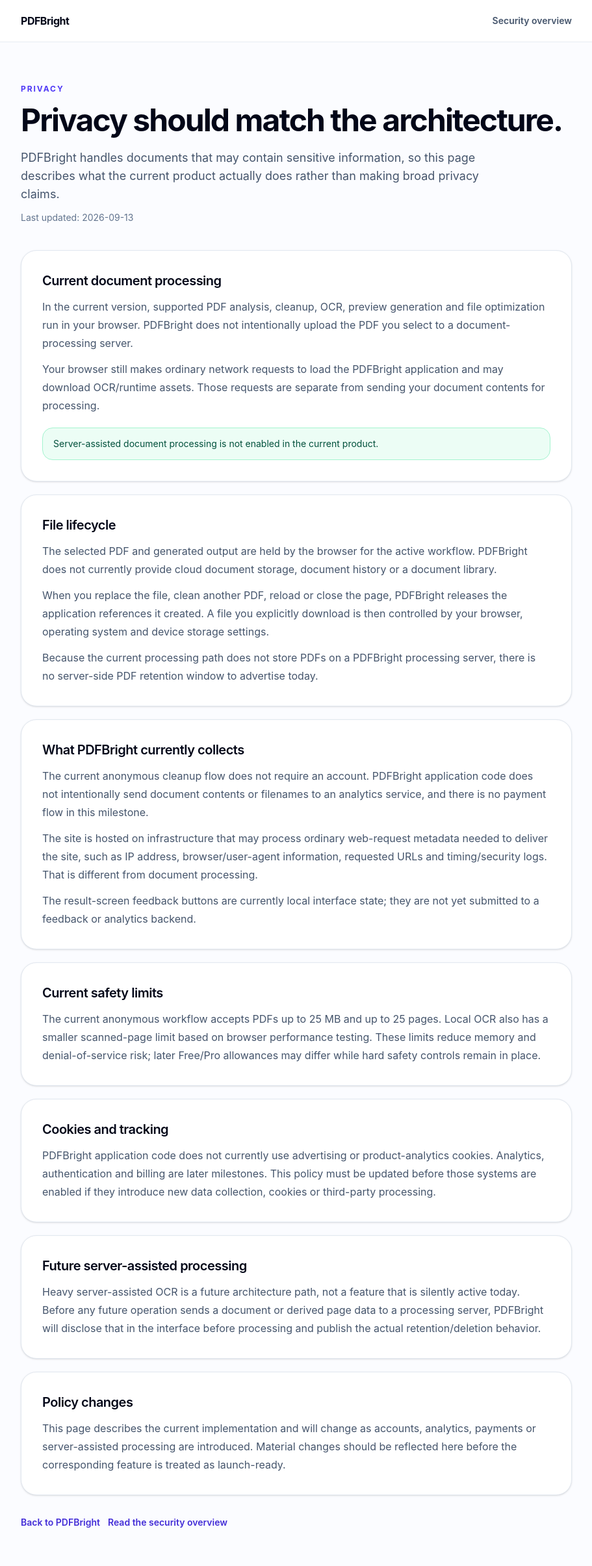
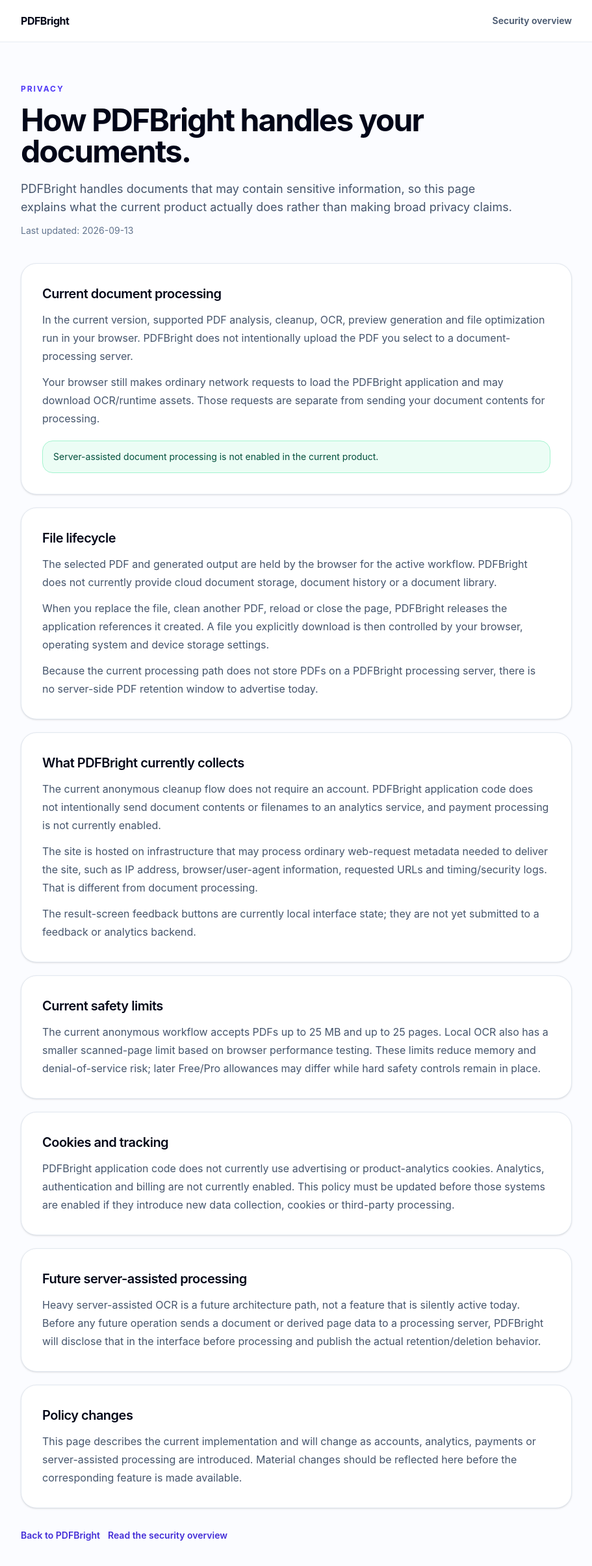
Before and after one commit to Rouane12/pdfbright, a Next.js app: page /privacy in a window 1280 px wide. Shown: the top 2410 px of the page at 65% size, without its empty margins (184-1095 px from the left). Built offline with nearby package versions, Linux system fonts and the light colour scheme.

Commit message:
Polish public privacy policy wording

```diff
--- a/src/app/privacy/page.tsx
+++ b/src/app/privacy/page.tsx
@@ -28,9 +28,9 @@ export default function PrivacyPage() {
 
       <div className="mx-auto max-w-4xl px-5 py-12 sm:px-6 sm:py-16">
         <p className="text-xs font-bold uppercase tracking-[0.16em] text-indigo-600">Privacy</p>
-        <h1 className="mt-4 text-4xl font-bold tracking-[-0.04em] sm:text-5xl">Privacy should match the architecture.</h1>
+        <h1 className="mt-4 text-4xl font-bold tracking-[-0.04em] sm:text-5xl">How PDFBright handles your documents.</h1>
         <p className="mt-5 max-w-3xl text-base leading-7 text-slate-600 sm:text-lg">
-          PDFBright handles documents that may contain sensitive information, so this page describes what the current product actually does rather than making broad privacy claims.
+          PDFBright handles documents that may contain sensitive information, so this page explains what the current product actually does rather than making broad privacy claims.
         </p>
         <p className="mt-3 text-sm text-slate-500">Last updated: {PROCESSING_POLICY_LAST_UPDATED}</p>
 
@@ -66,7 +66,7 @@ export default function PrivacyPage() {
           <section className={sectionClass}>
             <h2 className="text-xl font-semibold tracking-tight">What PDFBright currently collects</h2>
             <p className="mt-3 leading-7 text-slate-600">
-              The current anonymous cleanup flow does not require an account. PDFBright application code does not intentionally send document contents or filenames to an analytics service, and there is no payment flow in this milestone.
+              The current anonymous cleanup flow does not require an account. PDFBright application code does not intentionally send document contents or filenames to an analytics service, and payment processing is not currently enabled.
             </p>
             <p className="mt-3 leading-7 text-slate-600">
               The site is hosted on infrastructure that may process ordinary web-request metadata needed to deliver the site, such as IP address, browser/user-agent information, requested URLs and timing/security logs. That is different from document processing.
@@ -86,7 +86,7 @@ export default function PrivacyPage() {
           <section className={sectionClass}>
             <h2 className="text-xl font-semibold tracking-tight">Cookies and tracking</h2>
             <p className="mt-3 leading-7 text-slate-600">
-              PDFBright application code does not currently use advertising or product-analytics cookies. Analytics, authentication and billing are later milestones. This policy must be updated before those systems are enabled if they introduce new data collection, cookies or third-party processing.
+              PDFBright application code does not currently use advertising or product-analytics cookies. Analytics, authentication and billing are not currently enabled. This policy must be updated before those systems are enabled if they introduce new data collection, cookies or third-party processing.
             </p>
           </section>
 
@@ -100,7 +100,7 @@ export default function PrivacyPage() {
           <section className={sectionClass}>
             <h2 className="text-xl font-semibold tracking-tight">Policy changes</h2>
             <p className="mt-3 leading-7 text-slate-600">
-              This page describes the current implementation and will change as accounts, analytics, payments or server-assisted processing are introduced. Material changes should be reflected here before the corresponding feature is treated as launch-ready.
+              This page describes the current implementation and will change as accounts, analytics, payments or server-assisted processing are introduced. Material changes should be reflected here before the corresponding feature is made available.
             </p>
           </section>
         </div>
```
